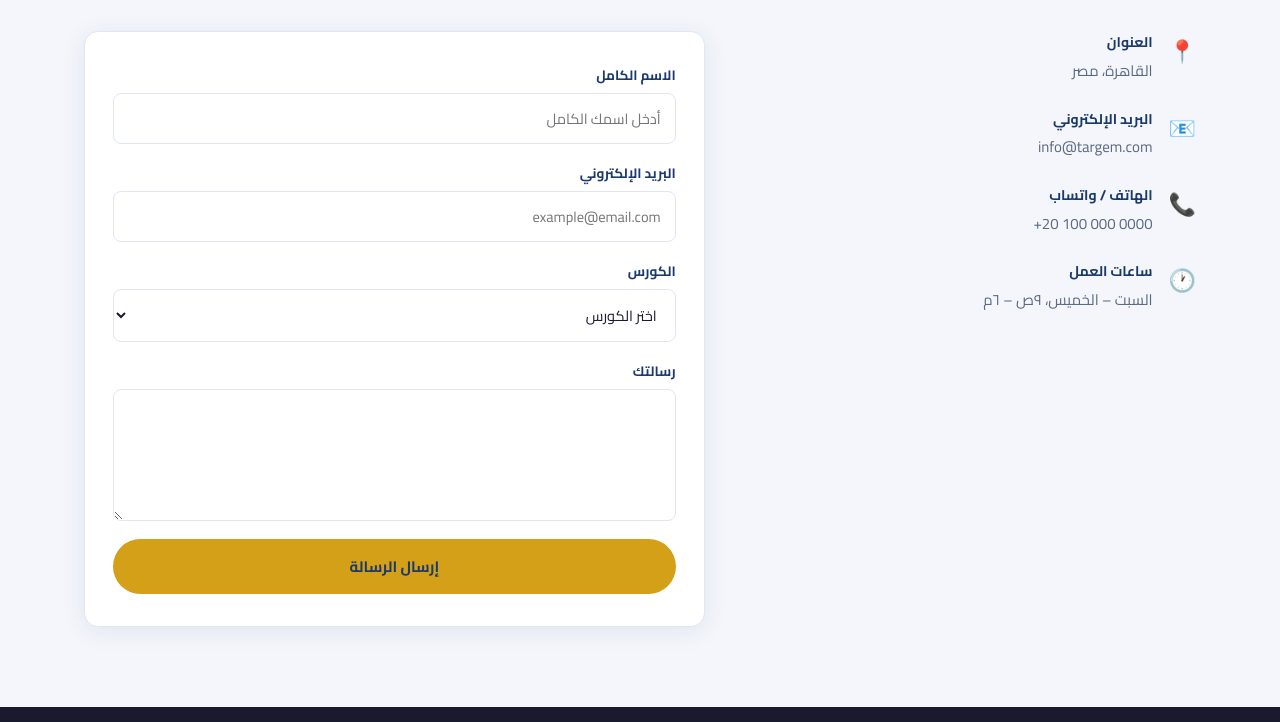
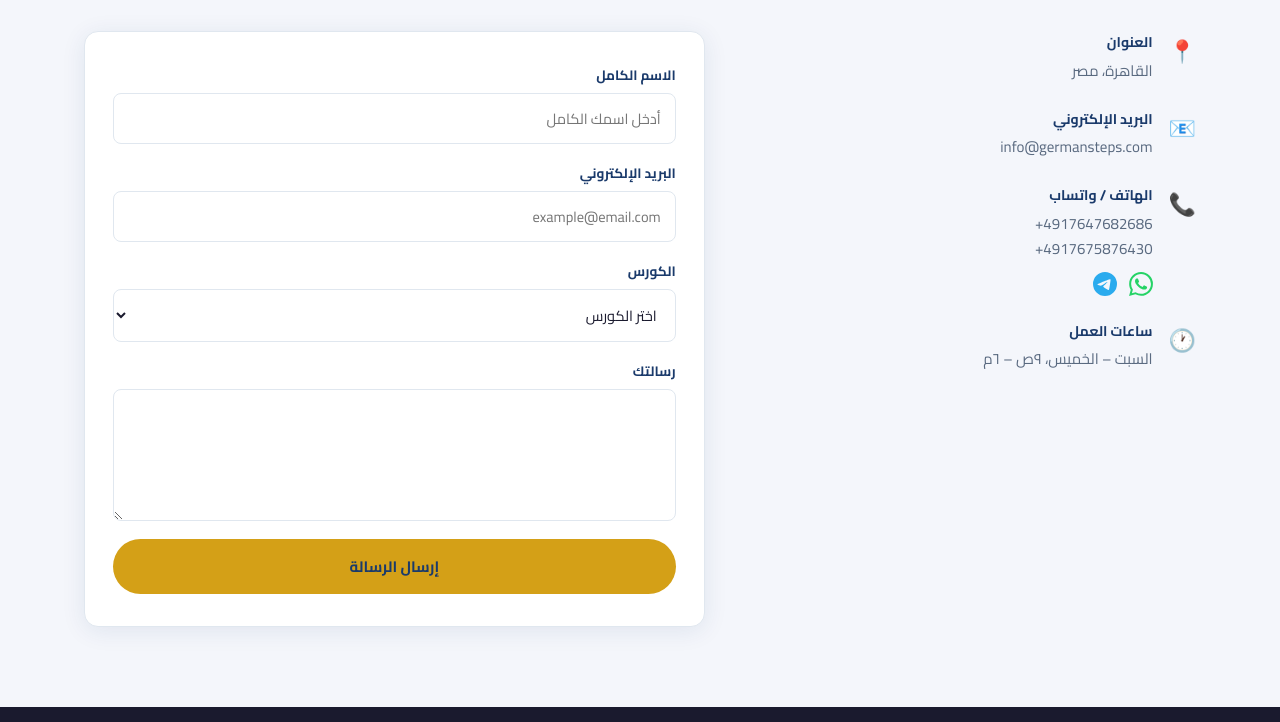
Before and after one commit to GermanSteps/GermanSteps.github.io, a plain HTML site: page index.html in a window 1280 px wide. Shown: the part 2420-3142 px from the top of the page. Drawn offline with Linux system fonts and the light colour scheme.

Commit message:
update contacts

```diff
--- a/index.html
+++ b/index.html
@@ -408,7 +408,7 @@
                 <span class="t-de" style="display:none">E-Mail</span>
                 <span class="t-en" style="display:none">Email</span>
               </strong>
-              <p>info@targem.com</p>
+              <p>info@germansteps.com</p>
             </div>
           </div>
           <div class="contact-item">
@@ -419,7 +419,17 @@
                 <span class="t-de" style="display:none">Telefon / WhatsApp</span>
                 <span class="t-en" style="display:none">Phone / WhatsApp</span>
               </strong>
-              <p dir="ltr">+20 100 000 0000</p>
+              <p dir="ltr"><a href="tel:+4917647682686" style="color:inherit;text-decoration:none;">+4917647682686</a></p>
+              <p dir="ltr"><a href="tel:+4917675876430" style="color:inherit;text-decoration:none;">+4917675876430</a></p>
+              <div class="social-links" style="margin-top:10px;display:flex;gap:12px;">
+                <a href="https://wa.me/4917647682686" target="_blank" rel="noopener" title="WhatsApp" style="display:inline-flex;align-items:center;gap:6px;color:#25D366;text-decoration:none;font-weight:600;">
+                  <svg xmlns="http://www.w3.org/2000/svg" width="24" height="24" viewBox="0 0 24 24" fill="#25D366"><path d="M17.472 14.382c-.297-.149-1.758-.867-2.03-.967-.273-.099-.471-.148-.67.15-.197.297-.767.966-.94 1.164-.173.199-.347.223-.644.075-.297-.15-1.255-.463-2.39-1.475-.883-.788-1.48-1.761-1.653-2.059-.173-.297-.018-.458.13-.606.134-.133.298-.347.446-.52.149-.174.198-.298.298-.497.099-.198.05-.371-.025-.52-.075-.149-.669-1.612-.916-2.207-.242-.579-.487-.5-.669-.51-.173-.008-.371-.01-.57-.01-.198 0-.52.074-.792.372-.272.297-1.04 1.016-1.04 2.479 0 1.462 1.065 2.875 1.213 3.074.149.198 2.096 3.2 5.077 4.487.709.306 1.262.489 1.694.625.712.227 1.36.195 1.871.118.571-.085 1.758-.719 2.006-1.413.248-.694.248-1.289.173-1.413-.074-.124-.272-.198-.57-.347m-5.421 7.403h-.004a9.87 9.87 0 01-5.031-1.378l-.361-.214-3.741.982.998-3.648-.235-.374a9.86 9.86 0 01-1.51-5.26c.001-5.45 4.436-9.884 9.888-9.884 2.64 0 5.122 1.03 6.988 2.898a9.825 9.825 0 012.893 6.994c-.003 5.45-4.437 9.884-9.885 9.884m8.413-18.297A11.815 11.815 0 0012.05 0C5.495 0 .16 5.335.157 11.892c0 2.096.547 4.142 1.588 5.945L.057 24l6.305-1.654a11.882 11.882 0 005.683 1.448h.005c6.554 0 11.89-5.335 11.893-11.893a11.821 11.821 0 00-3.48-8.413z"/></svg>
+
+                </a>
+                <a href="https://t.me/+4917647682686" target="_blank" rel="noopener" title="Telegram" style="display:inline-flex;align-items:center;gap:6px;color:#2AABEE;text-decoration:none;font-weight:600;">
+                  <svg xmlns="http://www.w3.org/2000/svg" width="24" height="24" viewBox="0 0 24 24" fill="#2AABEE"><path d="M11.944 0A12 12 0 0 0 0 12a12 12 0 0 0 12 12 12 12 0 0 0 12-12A12 12 0 0 0 12 0a12 12 0 0 0-.056 0zm4.962 7.224c.1-.002.321.023.465.14a.506.506 0 0 1 .171.325c.016.093.036.306.02.472-.18 1.898-.962 6.502-1.36 8.627-.168.9-.499 1.201-.82 1.23-.696.065-1.225-.46-1.9-.902-1.056-.693-1.653-1.124-2.678-1.8-1.185-.78-.417-1.21.258-1.91.177-.184 3.247-2.977 3.307-3.23.007-.032.014-.15-.056-.212s-.174-.041-.249-.024c-.106.024-1.793 1.14-5.061 3.345-.48.33-.913.49-1.302.48-.428-.008-1.252-.241-1.865-.44-.752-.245-1.349-.374-1.297-.789.027-.216.325-.437.893-.663 3.498-1.524 5.83-2.529 6.998-3.014 3.332-1.386 4.025-1.627 4.476-1.635z"/></svg>
+                </a>
+              </div>
             </div>
           </div>
           <div class="contact-item">
```
